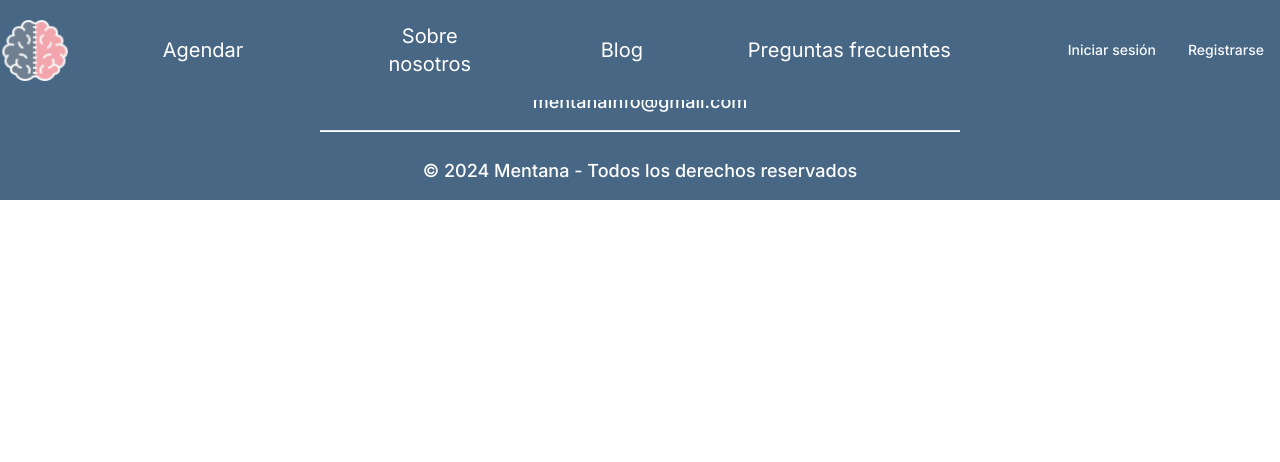
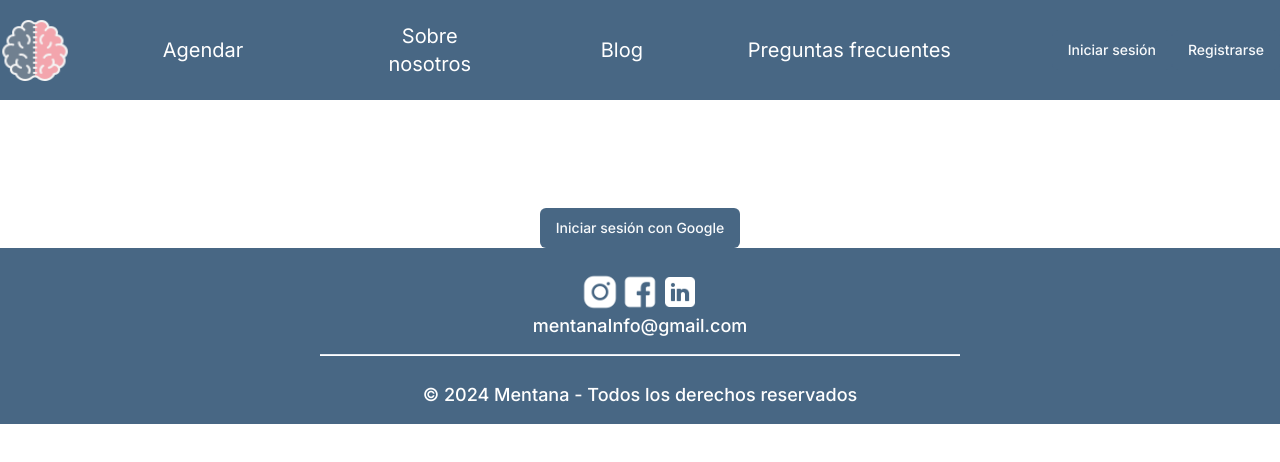
Before and after one commit to Davoyandun/MENTANA-frontend, a Next.js app: page /login in a window 1280 px wide. Shown: the top 462 px of the page. Built offline with nearby package versions, Linux system fonts and the light colour scheme; no server answers.

Commit message:
small updates

```diff
--- a/src/app/login/page.tsx
+++ b/src/app/login/page.tsx
@@ -1,49 +1,13 @@
 /* eslint-disable no-console */
 'use client'
-import React, { useEffect, useState } from'react'
-import { signInWithPopup, GoogleAuthProvider } from 'firebase/auth'
-import { auth } from '@/config/firebase-config'
-import { useRouter } from 'next/navigation'
-import { useAppContext } from '@/shared/context'
+import React from'react'
+import LoginWithGoogleButton from '@/shared/components/Buttons/loginWithGoogleButton'
 
 
 export default function Login() {
-	const router = useRouter()
-	const {userState, setUserState} = useAppContext()
-	const [tokenState, setTokenState] = useState('')
-
-	useEffect(() => {
-		const tokenInLocalStorage = localStorage.getItem('token')
-		if (tokenInLocalStorage || userState.token) {
-			router.push('/')
-		}
-	}, [tokenState, userState.token])
-
-
-	const loginWithGoogleHandler = () => {
-		signInWithPopup(auth, new GoogleAuthProvider())
-			.then((result) => {
-				result.user.getIdToken().then((token) => {
-					localStorage.setItem('token', token)
-					setTokenState(token)
-					setUserState({
-						provider: result.providerId,
-						userName: result.user.displayName,
-						email: result.user.email,
-						photoUrl: result.user.photoURL,
-						token: token
-					})
-				})
-			})
-			.catch((error) => {
-				console.log('error', error)
-			})
-	}
-
-
-	return (
-		<div>
-			{!tokenState && <button onClick={loginWithGoogleHandler}>Login with Google</button>}
+	return(
+		<div className="pt-20 md:pt-48 mt-4 flex flex-col items-center justify-center">
+			<LoginWithGoogleButton/>
 		</div>
 	)
 }
--- /dev/null
+++ b/src/shared/components/Buttons/loginWithGoogleButton.tsx
@@ -0,0 +1,55 @@
+/* eslint-disable no-console */
+'use client'
+
+import { Button } from '@/shared/components/ui/button'
+import React, { useEffect, useState } from 'react'
+import { signInWithPopup, GoogleAuthProvider } from 'firebase/auth'
+import { auth } from '@/config/firebase-config'
+import { useRouter } from 'next/navigation'
+import { useAppContext } from '@/shared/context'
+
+
+
+
+export default function LoginWithGoogleButton() {
+	const router = useRouter()
+	const {userState, setUserState} = useAppContext()
+	const [tokenState, setTokenState] = useState('')
+
+	useEffect(() => {
+		const tokenInLocalStorage = localStorage.getItem('token')
+		if (tokenInLocalStorage || userState.token) {
+			router.push('/')
+		}
+	}, [tokenState, userState.token])
+
+	const loginWithGoogleHandler = () => {
+		signInWithPopup(auth, new GoogleAuthProvider())
+			.then((result) => {
+				result.user.getIdToken(true).then((token) => {
+					localStorage.setItem('token', token)
+					setTokenState(token)
+					setUserState({
+						provider: result.providerId,
+						userName: result.user.displayName,
+						email: result.user.email,
+						photoUrl: result.user.photoURL,
+						token: token,
+						refreshToken: result.user.refreshToken
+					})
+				})
+			})
+			.catch((error) => {
+				console.log('error', error)
+			})
+	}
+
+	return (
+		<div>
+
+			<Button onClick={loginWithGoogleHandler} className="bg-chaarcoal300 hover:bg-chaarcoal700">
+                Iniciar sesión con Google
+			</Button>
+
+		</div>
+	)}
--- a/src/shared/context/index.tsx
+++ b/src/shared/context/index.tsx
@@ -12,7 +12,8 @@ export function AppWrapper({children}: {children: React.ReactNode}) {
 		userName: null,
 		email: null,
 		photoUrl: null,
-		token: null
+		token: null,
+		refreshToken: null
 	})
 
 	return <AppContext.Provider value={{userState, setUserState}}>
```
